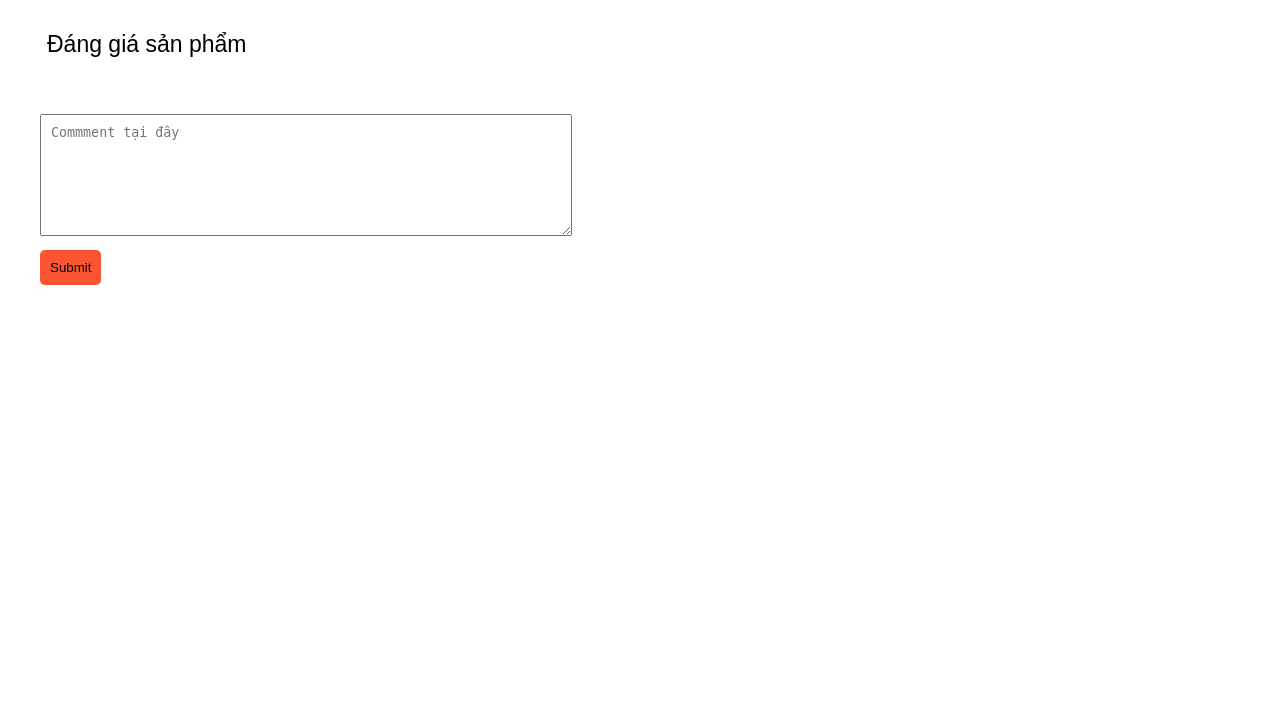
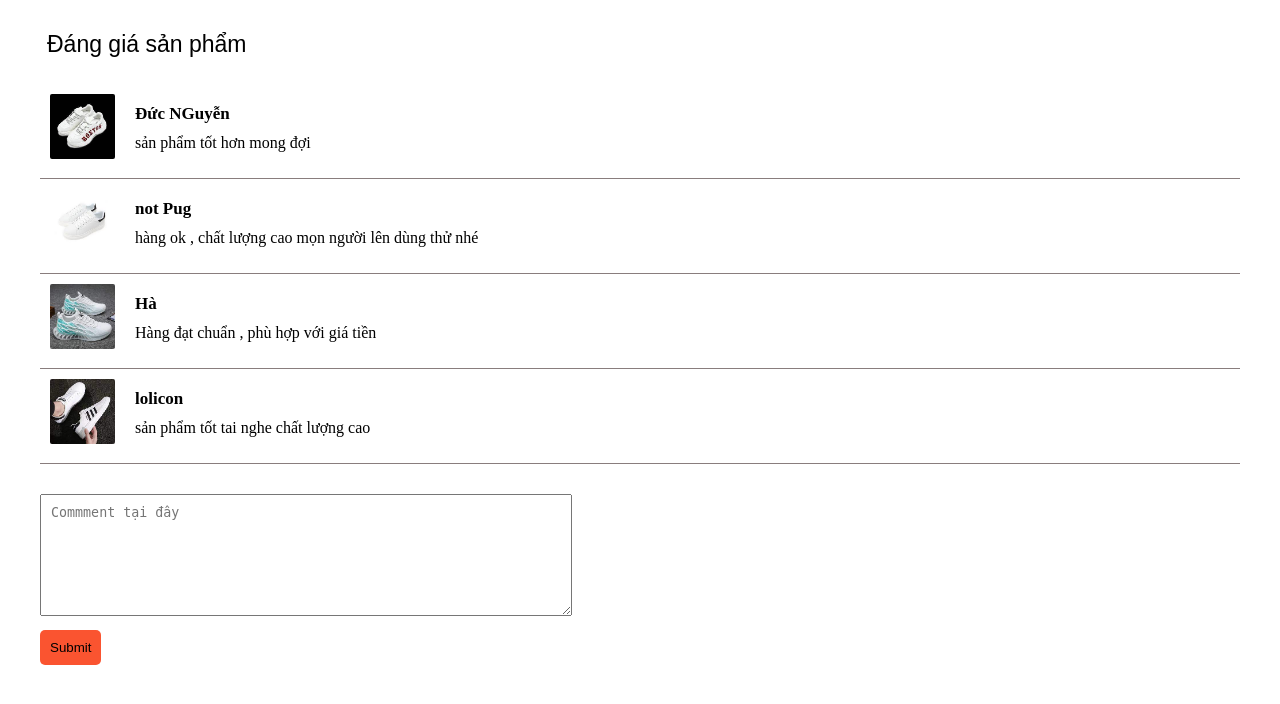
Before and after one commit to d101ak11/web, a PHP site: page /php/comment.php in a window 1280 px wide. Shown: the top 704 px of the page. Run offline with PHP 8.4, Linux system fonts and the light colour scheme.

Commit message:
Update comment.php

```diff
--- a/php/comment.php
+++ b/php/comment.php
@@ -10,6 +10,30 @@
 <body>
     <div class="comment">
         <h2>Đáng giá sản phẩm</h2>
+        <div class="cmt">
+        <img src="../img/anh1.jpg" alt="">
+           <div id="cmt">
+                <h3>Đức NGuyễn</h3>
+            <p> sản phẩm tốt hơn mong đợi</p></div>
+        </div>
+        <div class="cmt">
+        <img src="../img/anh2.jpg" alt="">
+           <div id="cmt">
+                <h3>not Pug</h3>
+            <p>hàng ok , chất lượng cao mọn người lên dùng thử nhé</p></div>
+        </div>
+        <div class="cmt">
+        <img src="../img/anh3.jpg" alt="">
+           <div id="cmt">
+                <h3>Hà</h3>
+            <p> Hàng đạt chuẩn , phù hợp với giá tiền </p></div>
+        </div>
+        <div class="cmt">
+        <img src="../img/anh4.jpg" alt="">
+           <div id="cmt">
+                <h3>lolicon</h3>
+            <p> sản phẩm tốt  tai nghe chất lượng cao</p></div>
+        </div>
        <textarea name="" id="" cols="30" rows="10" placeholder="Commment tại đây"></textarea>
        <br>
        <button>Submit</button>
```
